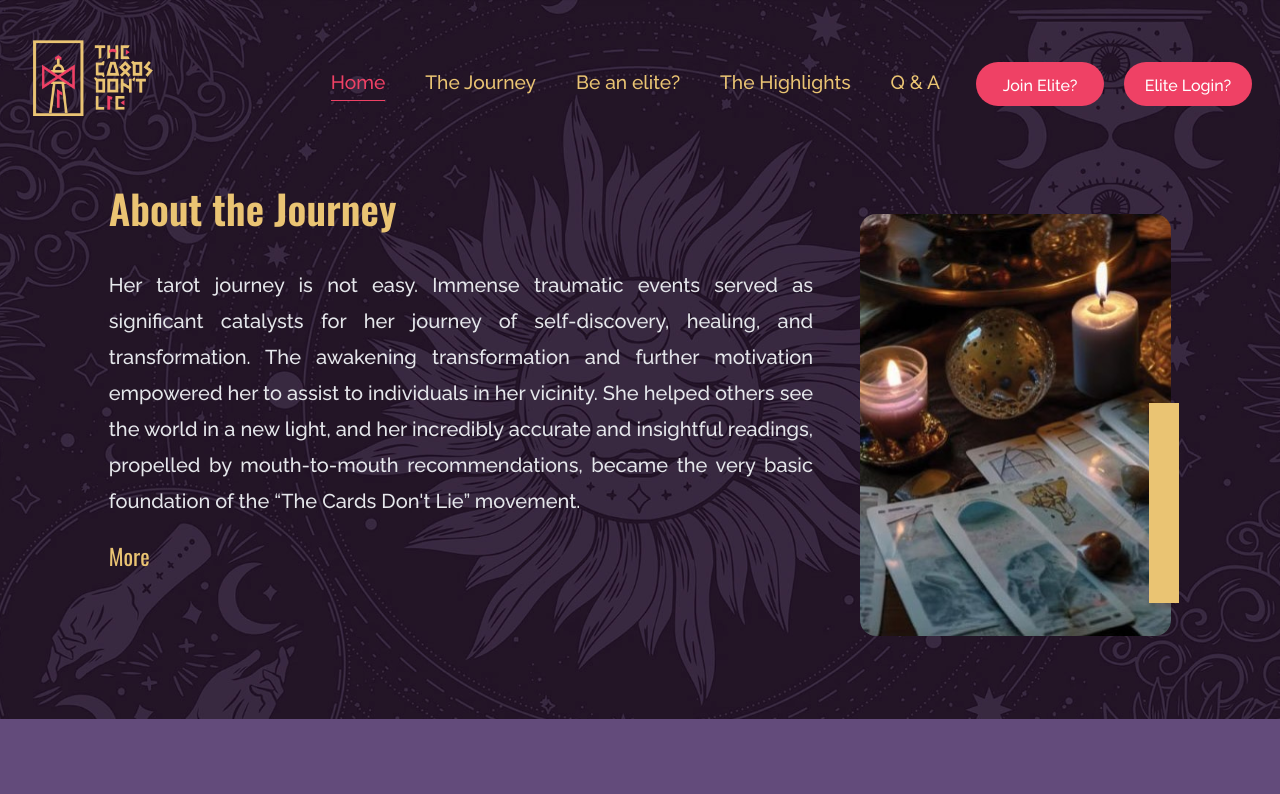
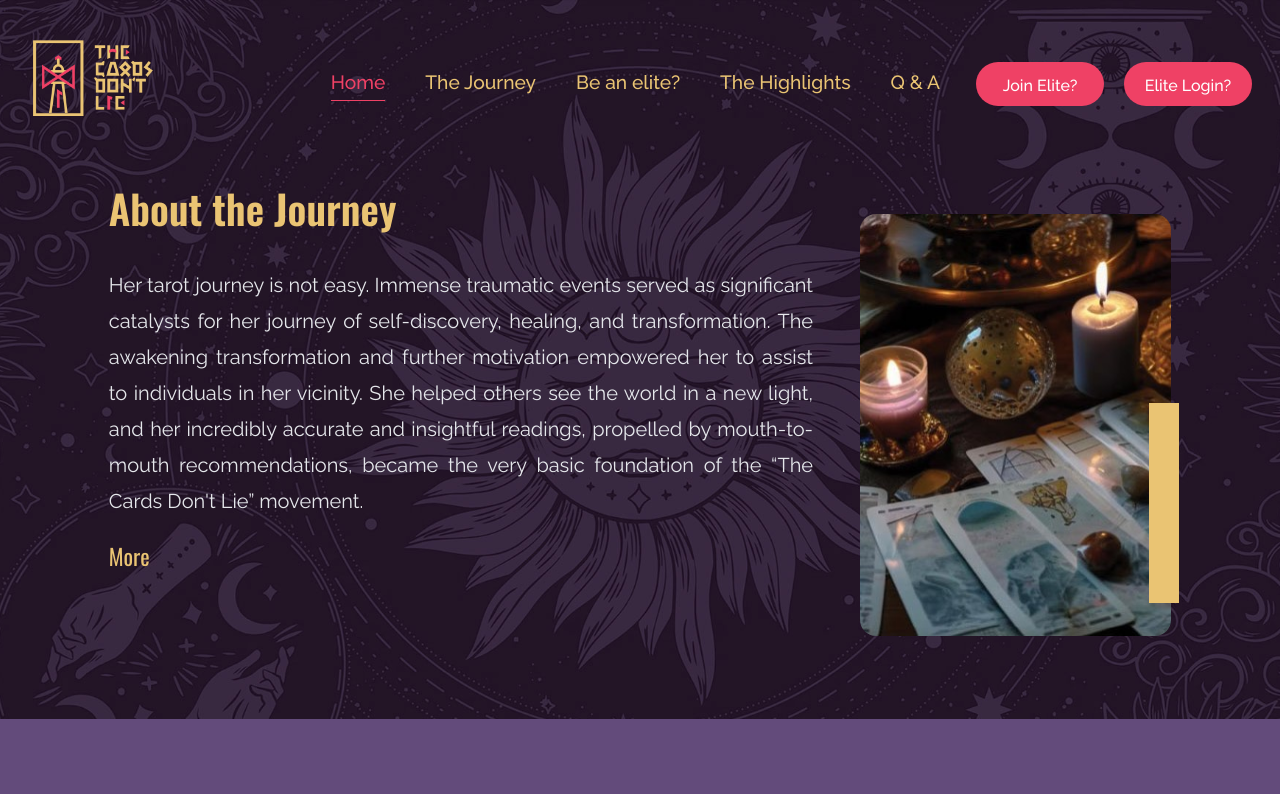
Before and after one commit to nyinyi979/tcdl, a React (Vite) app: page / in a window 1280 px wide. Shown: the top 794 px of the page. Built offline with nearby package versions, Linux system fonts and the light colour scheme.

Commit message:
home page

```diff
--- a/src/components/home_components/about_the_journey.tsx
+++ b/src/components/home_components/about_the_journey.tsx
@@ -17,12 +17,12 @@ export default function Journey(){
                     <div className='absolute w-[20px] h-[150px] bg-secondary xs:right-3 right-5 bottom-10'></div>
                 </div>
 
-                <div className="col-span-2 xll:w-[720px] xl:w-full lg:w-[650px] md:w-[95%] ml-0 xl:ml-0 llg:ml-12 lg:ml-4 w-full">
+                <div className="col-span-2 xll:w-[730px] xl:w-full lg:w-[650px] md:w-[95%] ml-0 xl:ml-0 llg:ml-12 lg:ml-4 w-full">
                     <h1 id='about_the_journey' className={`${bannerh1Class} text-secondary lg:pb-7 pb-2 md:mb-0 mb-2 xll:mb-3`}>About the Journey</h1>
                     <div id='about_the_journey_text'>
                         <p className={`text-gray-200 xxl:text-2xl lg:text-xl md:text-base
-                        xs:text-[17px] text-[15px] md:font-[450] font-[400] text-justify xll:leading-[2.6rem]
-                        xll:mb-7 lg:leading-9 md:leading-8 lg:font-[500] xl:mb-5 xl:leading-9 mb-4 leading-8`}>
+                        xs:text-[17px] text-[15px] font-[400] text-justify xll:leading-[2.6rem]
+                        xll:mb-7 lg:leading-9 md:leading-8 xl:mb-5 xl:leading-9 mb-4 leading-8`}>
                             Her tarot journey is not easy. Immense traumatic events served as significant
                             catalysts for her journey of self-discovery, healing, and transformation. The awakening
                             transformation and further motivation empowered her to assist to individuals in her vicinity.
@@ -36,7 +36,7 @@ export default function Journey(){
 
                 {/* image displayed in large screen */}
                 <div id='image2' className="col-span-1 w-[100%] h-full mx-auto relative md:block hidden">
-                    <img src="/img1.jpg" alt="" className={`bg-cover xl:w-[90%] lg:w-[88%] xl:h-[94%] lg:h-[90%] md:w-[96%]
+                    <img src="/img1.jpg" alt="" className={`bg-cover xll:h-[90%] xl:w-[90%] lg:w-[88%] xl:h-[94%] lg:h-[90%] md:w-[96%]
                     md:h-[89%] lg:mt-9 mt-12 rounded-2xl float-right xl:mr-0 lg:mr-4 my-3`}/>
                     <div className='absolute llg:w-[30px] llg:h-[200px] w-[20px] lg:h-[150px] h-[140px] bg-secondary xl:-right-2 llg:right-1 lg:bottom-6 right-7 bottom-4'></div>
                 </div>
```
